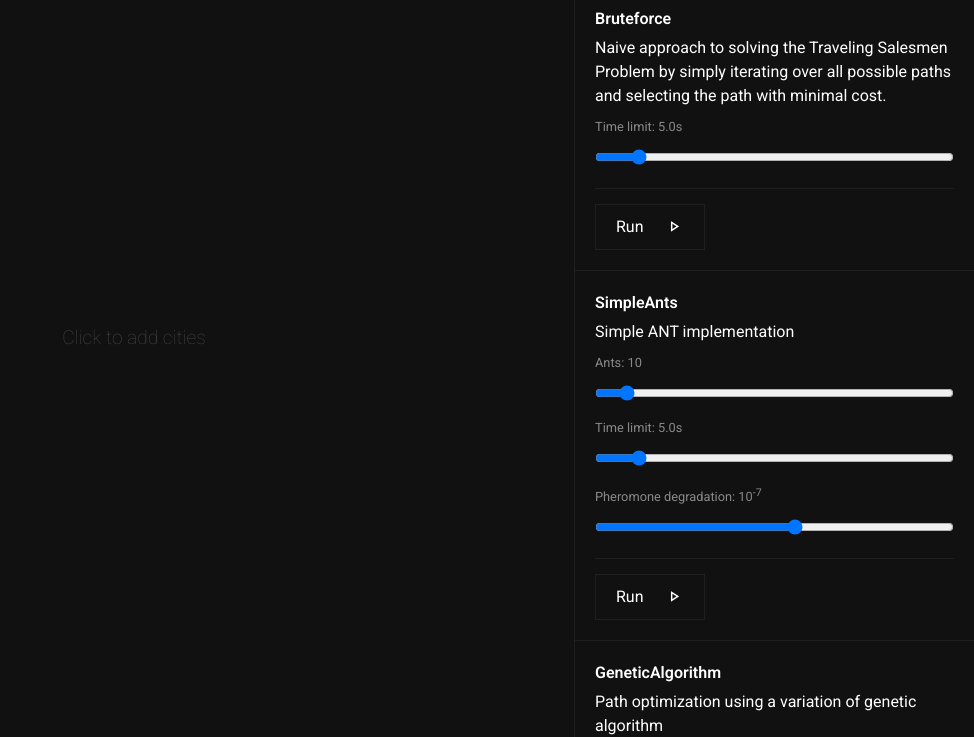
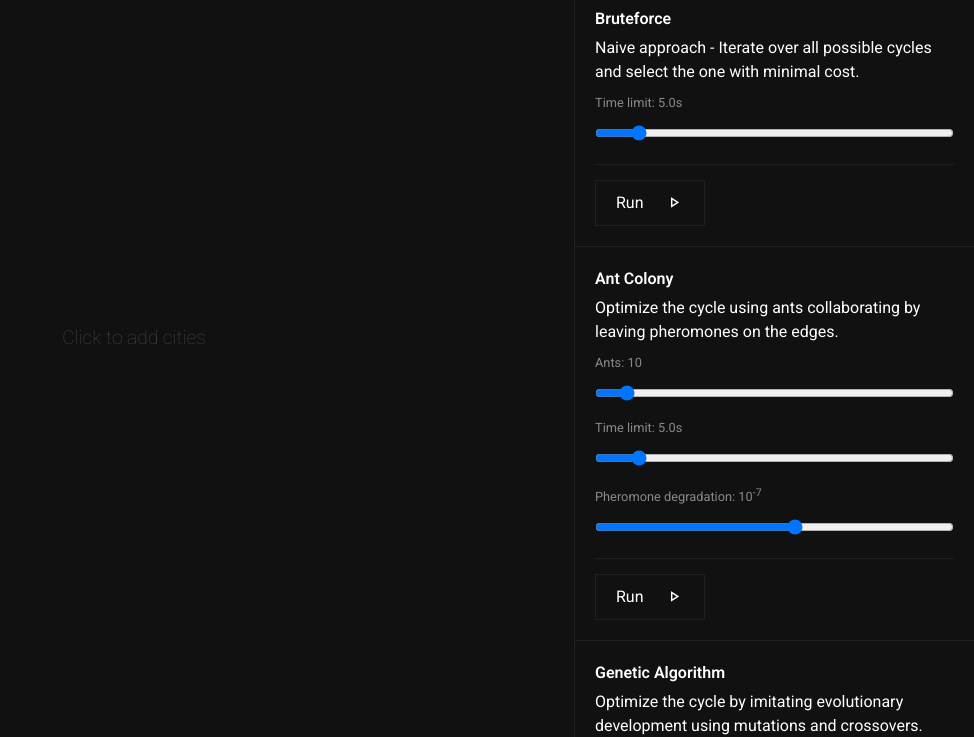
Before and after one commit to phlhg/traffic-sim, a website built with webpack: page public/index.html in a window 1280 px wide. Shown: the part 63-800 px from the top of the page, without its empty margins (306-1280 px from the left). Built offline with nearby package versions, Linux system fonts and the light colour scheme.

Commit message:
Fine tuning: - Changed title to "OME - Traffic Problems" - Renamed tab of "Traffic Planning" to "Traffic" - Improved descriptions of methods - Changed order of settings for GA

```diff
--- a/public/index.html
+++ b/public/index.html
@@ -1,7 +1,7 @@
 <!DOCTYPE html>
 <html>
     <head>
-        <title>ACO Traffic Optimizer</title>
+        <title>OME - Traffic Problems</title>
         <meta charset="utf-8">
         <meta name="viewport" content="width=device-width, height=device-height, initial-scale=1, user-scalable=1, minimum-scale=1, maximum-scale=1">
         <link href="https://fonts.googleapis.com/css2?family=Roboto:wght@100;400;600&display=swap" rel="stylesheet">
--- a/source/controls.js
+++ b/source/controls.js
@@ -13,7 +13,7 @@ export default class Controls {
         this.dom.wrapper.innerHTML = `
             <div class="selection">
                 <div class="buttonSelect"><strong>TSP</strong></div>
-                <div class="buttonSelect"><strong>Traffic planning</strong></div>
+                <div class="buttonSelect"><strong>Traffic</strong></div>
             </div>
             <div class="content"></div>
         `
--- a/source/methods/bruteforce/bruteforce.js
+++ b/source/methods/bruteforce/bruteforce.js
@@ -11,7 +11,7 @@ export default class Bruteforce extends Method {
         super(...data);
 
         this.name = "Bruteforce";
-        this.description = "Naive approach to solving the Traveling Salesmen Problem by simply iterating over all possible paths and selecting the path with minimal cost."
+        this.description = "Naive approach - Iterate over all possible cycles and select the one with minimal cost."
 
         this.addSetting("max_duration", SliderSetting, {
             name: "Time limit",
--- a/source/methods/genetic/genetic.js
+++ b/source/methods/genetic/genetic.js
@@ -10,8 +10,8 @@ export default class Genetic extends Method {
 
         this.worker = null;
 
-        this.name = "GeneticAlgorithm";
-        this.description = "Path optimization using a variation of genetic algorithm";
+        this.name = "Genetic Algorithm";
+        this.description = "Optimize the cycle by imitating evolutionary development using mutations and crossovers.";
 
         this.addSetting("population", SliderSetting, {
             name: "Population",
@@ -28,15 +28,15 @@ export default class Genetic extends Method {
             min: 0, max: 1, value: 0.2, step: 0.01,
         })
 
-        this.addSetting("crossover", BooleanSetting, {
-            name: "Enable Crossover",
-            value: false
-        })
-
         this.addSetting("max_duration", SliderSetting, {
             name: "Time limit",
             min: 0.5, max: 60, value: 5, step: 0.1,
             formatter: v => { return `${v.toFixed(1)}s`}
+        })
+
+        this.addSetting("crossover", BooleanSetting, {
+            name: "Enable Crossover",
+            value: false
         })
 
         this.done = false;
--- a/source/methods/routing/routing.js
+++ b/source/methods/routing/routing.js
@@ -9,7 +9,7 @@ export default class Routing extends Method {
         super(...data);
 
         this.name = "Routing";
-        this.description = "Connects close cities and calculates the traffic to visualize used the routing."
+        this.description = "Connects close cities and calculates the traffic to visualize the routing."
 
         this.addSetting("sp_limit", SliderSetting, {
             name: "Shortest Path Limit",
--- a/source/methods/simpleant/simpleant.js
+++ b/source/methods/simpleant/simpleant.js
@@ -10,8 +10,8 @@ export default class SimpleAnt extends Method {
 
         this.worker = null;
 
-        this.name = "SimpleAnts";
-        this.description = "Simple ANT implementation";
+        this.name = "Ant Colony";
+        this.description = "Optimize the cycle using ants collaborating by leaving pheromones on the edges.";
 
         this.addSetting("num_ants", SliderSetting, {
             name: "Ants",
--- a/source/methods/simulated/simulated.js
+++ b/source/methods/simulated/simulated.js
@@ -10,7 +10,7 @@ export default class Simulated extends Method {
         super(...data);
 
         this.name = "Simulated Annealing";
-        this.description = "Simulated Annealing approach to solving the Traveling Salesmen Problem."
+        this.description = "Optimize the cycle imitating the cooldown of a material (Annealing)."
 
         this.done = false;
 
--- a/source/methods/trafficant/trafficant.js
+++ b/source/methods/trafficant/trafficant.js
@@ -11,7 +11,7 @@ export default class TrafficAnt extends Method {
         super(...data);
 
         this.name = "Ant Colony";
-        this.description = "Implementation of the Ant Conolony Optimizer"
+        this.description = "Optimize the network using ants collaborating by leaving pheromones on the edges."
 
         this.addSetting("num_ants", SliderSetting, {
             name: "Ants",
--- a/source/methods/trafficbruteforce/bruteforce2.js
+++ b/source/methods/trafficbruteforce/bruteforce2.js
@@ -20,7 +20,7 @@ export default class TrafficBruteforce extends Method {
         super(...data);
 
         this.name = "Bruteforce";
-        this.description = "Naive approach to the Traffic Problem by iterating over all possible permutations and selecting the best."
+        this.description = "Naive approach - Iterate over all possible networks and select the one with minimal cost."
 
         this.addSetting("num_workers", SliderSetting, {
             name: "Number of Workers",
--- a/source/methods/trafficgenetic/genetic2.js
+++ b/source/methods/trafficgenetic/genetic2.js
@@ -11,8 +11,8 @@ export default class TrafficGenetic extends Method {
 
         this.worker = null;
 
-        this.name = "GeneticAlgorithm";
-        this.description = "Traffic optimization using a variation of genetic algorithm";
+        this.name = "Genetic Algorithm";
+        this.description = "Optimize the network by imitating evolutionary development using mutations and crossovers.";
 
         this.addSetting("population", SliderSetting, {
             name: "Population",
@@ -29,15 +29,15 @@ export default class TrafficGenetic extends Method {
             min: 0, max: 1, value: 0.2, step: 0.01,
         })
 
-        this.addSetting("crossover", BooleanSetting, {
-            name: "Enable Crossover",
-            value: false
-        })
-
         this.addSetting("max_duration", SliderSetting, {
             name: "Time limit",
             min: 0.5, max: 60, value: 5, step: 0.1,
             formatter: v => { return `${v.toFixed(1)}s`}
+        })
+
+        this.addSetting("crossover", BooleanSetting, {
+            name: "Enable Crossover",
+            value: false
         })
 
         this.done = false;
--- a/source/methods/trafficsimulated/simulated.js
+++ b/source/methods/trafficsimulated/simulated.js
@@ -11,7 +11,7 @@ export default class TrafficSimulated extends Method {
         super(...data);
 
         this.name = "Simulated Annealing";
-        this.description = "Simulated Annealing approach to solving the Traveling Salesmen Problem."
+        this.description = "Optimize the network by imitating the cooldown of a material (Annealing)."
 
         this.done = false;
 
```
